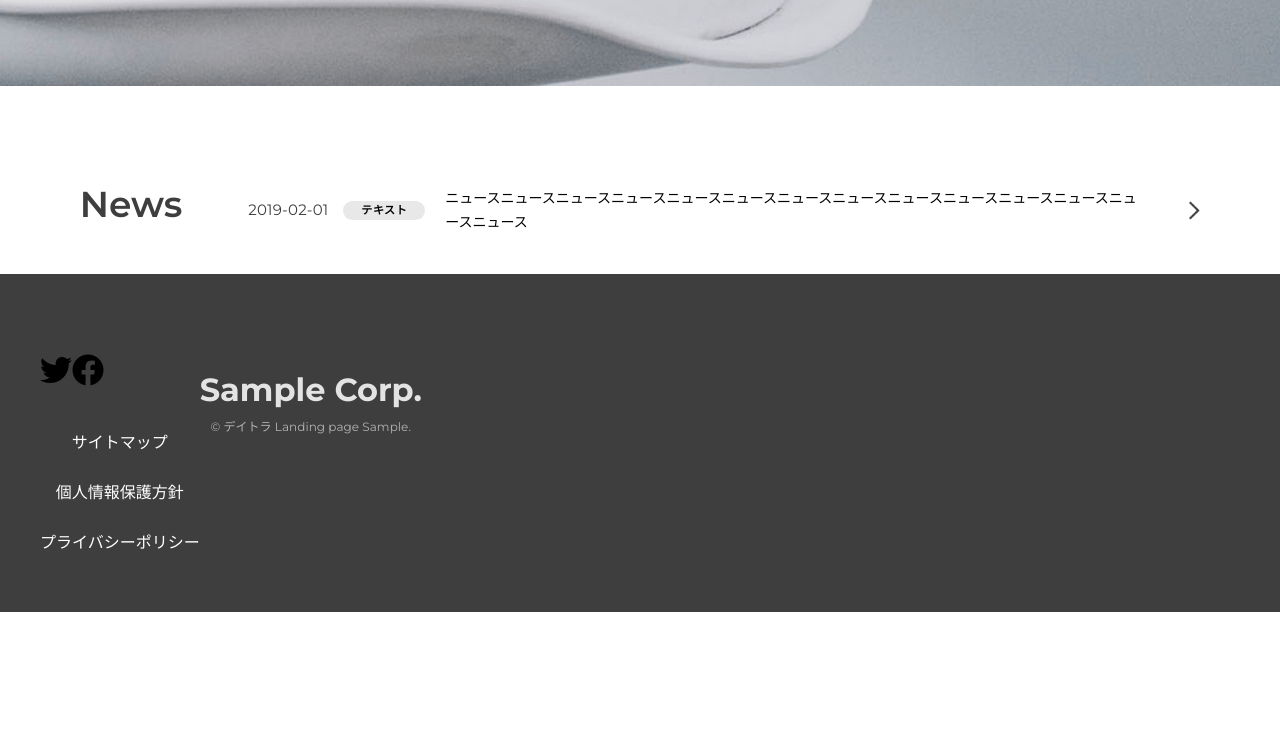
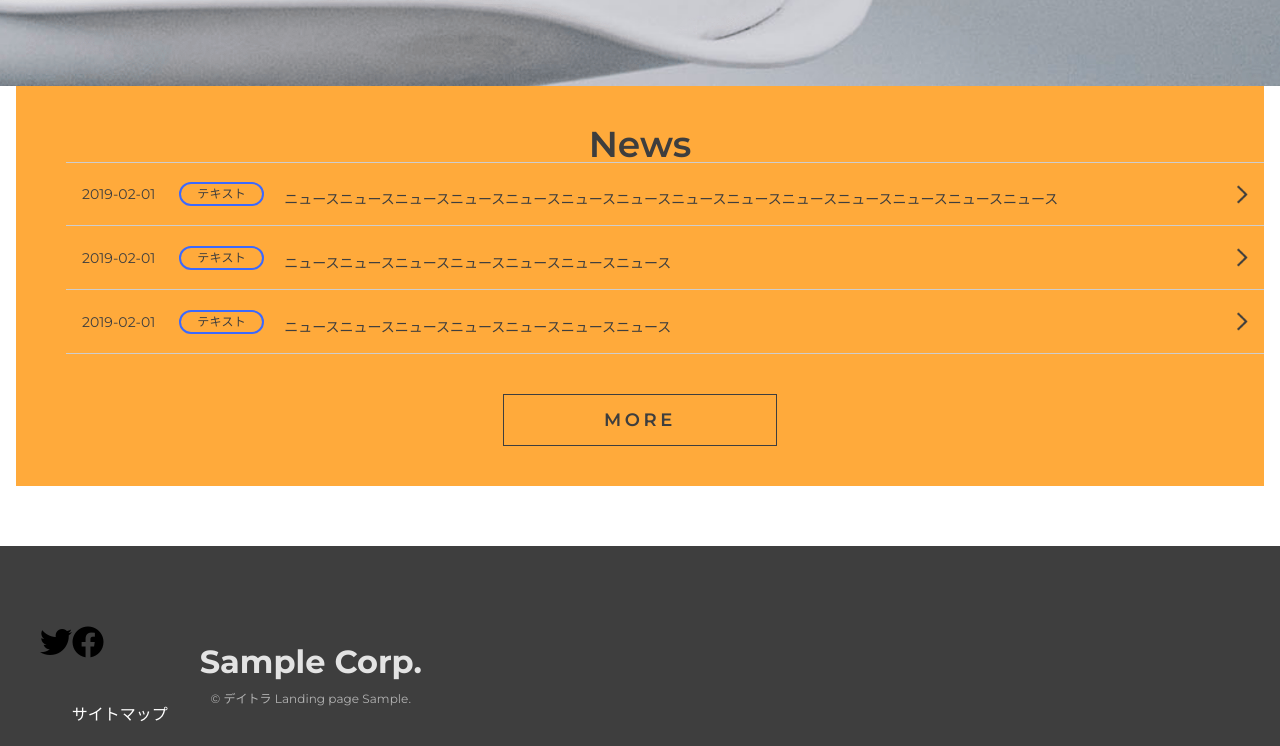
Before and after one commit to issei4869/Deitra-Intermediate-Final, a website: page index.html in a window 1280 px wide. Shown: the part 714-1460 px from the top of the page. Before the commit the page ends 1326 px from the top, so only its background shows below. Drawn offline with nearby package versions, Linux system fonts and the light colour scheme.

Commit message:
News残り背景のみ

```diff
--- a/index.html
+++ b/index.html
@@ -104,7 +104,8 @@
         <p class="mv__subtitle">どこへ越しても住みにくいと悟った時、詩が生れて、
           <br class="u-mobile">画が出来る。意地を通せば窮屈だ。</p>
         <div class="mv__btn">
-          <a href="" class="btn">お問い合わせしてみる</a>
+          <!-- オレンジボタン共通パーツ -->
+          <a href="" class="orange-btn">お問い合わせしてみる</a>
         </div>
       </div>
     </div>
@@ -128,13 +129,39 @@
             <a href="" class="news-content__text">ニュースニュースニュースニュースニュースニュースニュースニュースニュースニュースニュースニュースニュースニュース</a>
           </div>
         </div>
-         <!-- ループ終了 -->
+        <div class="news__item news-content">
+          <div class="news-content__meta">
+            <time datetime="2030-02-01"   class="news-content__date">2019-02-01</time>
+            <div class="news-content__category">テキスト</div>
+          </div>
+          <div class="news-content__link">
+            <a href="" class="news-content__text">ニュースニュースニュースニュースニュースニュースニュース</a>
+          </div>
+        </div>
+        <div class="news__item news-content">
+          <div class="news-content__meta">
+            <time datetime="2030-02-01"   class="news-content__date">2019-02-01</time>
+            <div class="news-content__category">テキスト</div>
+          </div>
+          <div class="news-content__link">
+            <a href="" class="news-content__text">ニュースニュースニュースニュースニュースニュースニュース</a>
+          </div>
+        </div>
+        <!-- ループ終了 -->
+      </div>
+      <div class="news__btn">
+        <!-- 白黒ボタン共通パーツ -->
+        <a href="" class="bw-btn bw-btn--black">MORE</a>
       </div>
     </div>
   </section>
 
   <!-- セクションタイトル共通パーツ -->
   <!-- <div class="section-header">News</div> -->
+  <!-- オレンジボタン共通パーツ -->
+  <!-- <a href="" class="orange-btn">お問い合わせしてみる</a> -->
+  <!-- 白黒ボタン共通パーツ -->
+  <!-- <a href="" class="bw-btn bw-btn--black">MORE</a> -->
 
   <footer class="space-footer footer">
     <div class="footer__inner inner">
--- /dev/null
+++ b/src/sass/module/_bw-btn.scss
@@ -0,0 +1,19 @@
+@use 'global' as *;
+
+.bw-btn {
+  padding: rem(16) rem(100);
+  //background-color:  transparent;
+  display: inline-block;
+  line-height: 1;
+  font-size: rem(18);
+  font-weight: $semibold;
+  font-family: $english-family;
+  letter-spacing: 3.6px;
+  border: 1px solid $white;
+  color: $white;
+}
+
+.bw-btn--black {
+  border: 1px solid $black;
+  color: $black;
+}
--- a/src/sass/module/_news-content.scss
+++ b/src/sass/module/_news-content.scss
@@ -1,40 +1,61 @@
 @use 'global' as *;
 
 .news-content {
+  padding: rem(14) rem(55) rem(14) rem(16);
+  position: relative;
+  @include mq('md') {
+    display: flex;
+  }
+}
 
+.news-content::after {
+  content: "";
+  position: absolute;
+  right: rem(16);
+  top: 50%;
+  transform: translateY(-50%);
+  width: 11px;
+  height: 21px;
+  background: transparent url(../images/common/news-arrow.png) no-repeat center center / contain;
 }
 
 .news-content__meta {
   display: flex;
   align-items: center;
-  font-family: $english-family;
 }
 
 .news-content__date {
   color: $black;
-  font-size: rem(15);
-  letter-spacing: 0.01em;
+  font-size: rem(14);
+  font-family: $english-family;
+  letter-spacing: 0.00035em;
 }
 
 .news-content__category {
-  font-size: rem(11);
-  letter-spacing: 0.05em;
+  color: $black;
+  font-size: rem(12);
+  letter-spacing: 0.3px;
   border-radius: 50px;
+  border: 2px solid $blue;
   line-height: 1;
-  padding: rem(4) rem(18);
-  background-color: #E8E8E8;
-  margin-left: rem(15);
-  font-weight: $bold;
+  padding: rem(4) rem(16);
+  margin-left: rem(24);
+  font-weight: $medium;
   flex-shrink: 0;
 }
 
 .news-content__link {
-  //margin-top: rem(10);
-  max-width: rem(700);
-  width: 100%;
+  margin-top: rem(10);
+  // max-width: rem(700);
+  // width: 100%;
+  @include mq('md') {
+    margin-left: rem(20);
+  }
 }
 
 .news-content__text {
   font-size: rem(14);
-
+  font-weight: $medium;
+  line-height: calc(20 / 14);
+  color: $black;
 }
--- a/src/sass/module/_news.scss
+++ b/src/sass/module/_news.scss
@@ -1,65 +1,55 @@
 @use 'global' as *;
 .news {
-  z-index: 100;
+  //z-index: 98;
   position: relative;
-  padding: rem(40) 0;
+  padding: 0 rem(16) rem(60) rem(16);
+  //background-color: $gray;
 }
 
 .news__inner {
-  @include mq('md') {
-    display: flex;
-    justify-content: center;
-  }
+  z-index: 100;
+  margin-top: rem(-60);
+  padding: rem(40) 0;
+  background-color: $yellow;
+  position: relative;
+  // @include mq('md') {
+  //   display: flex;
+  //   justify-content: center;
+  // }
+}
+
+.news::after {
+  content: "";
+  position: absolute;
+  z-index: 98;
+  background-color: $gray;
 }
 
 .news__items {
   margin-top: rem(32);
-  position: relative;
   @include mq('md') {
     margin-top: 0;
     margin-left: rem(50);
   }
 }
 
-.news__items::after {
-  content: "";
-  position: absolute;
-  right: 0;
-  top: 50%;
-  transform: translateY(-50%);
-  width: 11px;
-  height: 21px;
-  background: transparent url(../images/common/news-arrow.png) no-repeat center center / contain;
+.news__item {
+  border-bottom: 1px solid #CECDCD;
 }
 
 .news__item + .news__item {
-  margin-top: rem(40);
+  //margin-top: rem(40);
   @include mq('md') {
     padding-top: rem(15);
   }
 }
 
-    //この書き方でもOK
-// .news__item:nth-child(n + 2) {
-//   margin-top: rem(40);
-// }
-
-.news-content {
-  padding-left: rem(16);
-  padding-right: rem(55);
-  @include mq('md') {
-    display: flex;
-  }
+//この書き方でもOK
+.news__item:first-child {
+  border-top: 1px solid #CECDCD;
 }
 
-.news-content__link {
-  @include mq('md') {
-    margin-left: rem(20);
-  }
+.news__btn {
+  text-align: center;
+  margin-top: rem(40);
 }
-
-.news-content__text {
-  font-size: rem(14);
-  font-weight: $medium;
-  line-height: calc(20 / 14);
-}
--- a/src/sass/module/_btn.scss
+++ b/src/sass/module/_orange-btn.scss
@@ -1,6 +1,6 @@
 @use 'global' as *;
 
-.btn {
+.orange-btn {
   padding: rem(16) rem(32);
   background-color: #FFAA3B;
   display: inline-block;
```
Also changed, not shown: css/styles.css, 1 other file.
